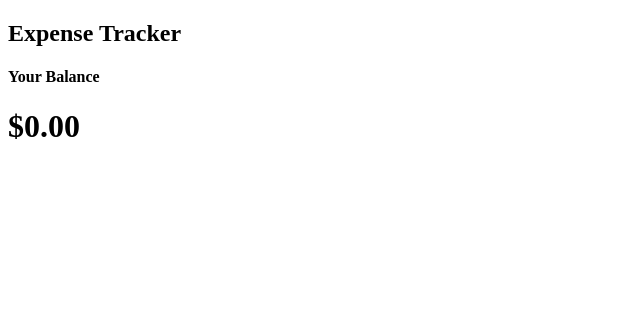
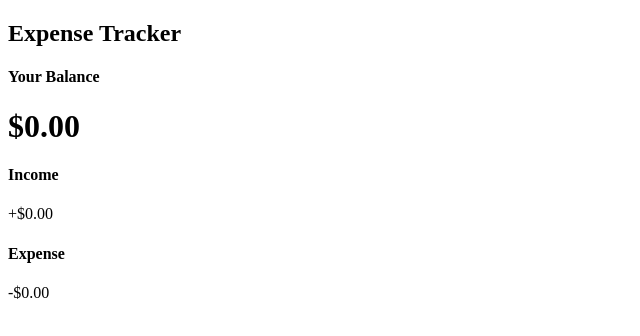
Before and after one commit to MicahBear/expense_tracker, a React (Create React App) app: page / in a window 1280 px wide. Shown: the top 336 px of the page, without its empty margins (0-640 px from the left). Built offline with nearby package versions, Linux system fonts and the light colour scheme.

Commit message:
create income expenses

```diff
--- a/src/App.js
+++ b/src/App.js
@@ -1,6 +1,7 @@
 import React from 'react';
 import { Balance } from './components/balance';
 import { Header } from './components/header';
+import { IncomeExpenses } from './components/incomeexpenses';
 
 function App() {
   return (
@@ -8,6 +9,7 @@
       <Header />
       <div className='container'>
         < Balance />
+        < IncomeExpenses />
       </div>
     </div>
   );
--- /dev/null
+++ b/src/components/incomeexpenses.js
@@ -0,0 +1,16 @@
+import React from 'react'
+
+export const IncomeExpenses = () => {
+    return (
+        <div class="inc-exp-container">
+            <div>
+                <h4>Income</h4>
+                <p id="money-plus" class="money plus">+$0.00</p>
+            </div>
+            <div>
+                <h4>Expense</h4>
+                <p id="money-minus" class="money minus">-$0.00</p>
+            </div>
+        </div>
+    )
+}
```
